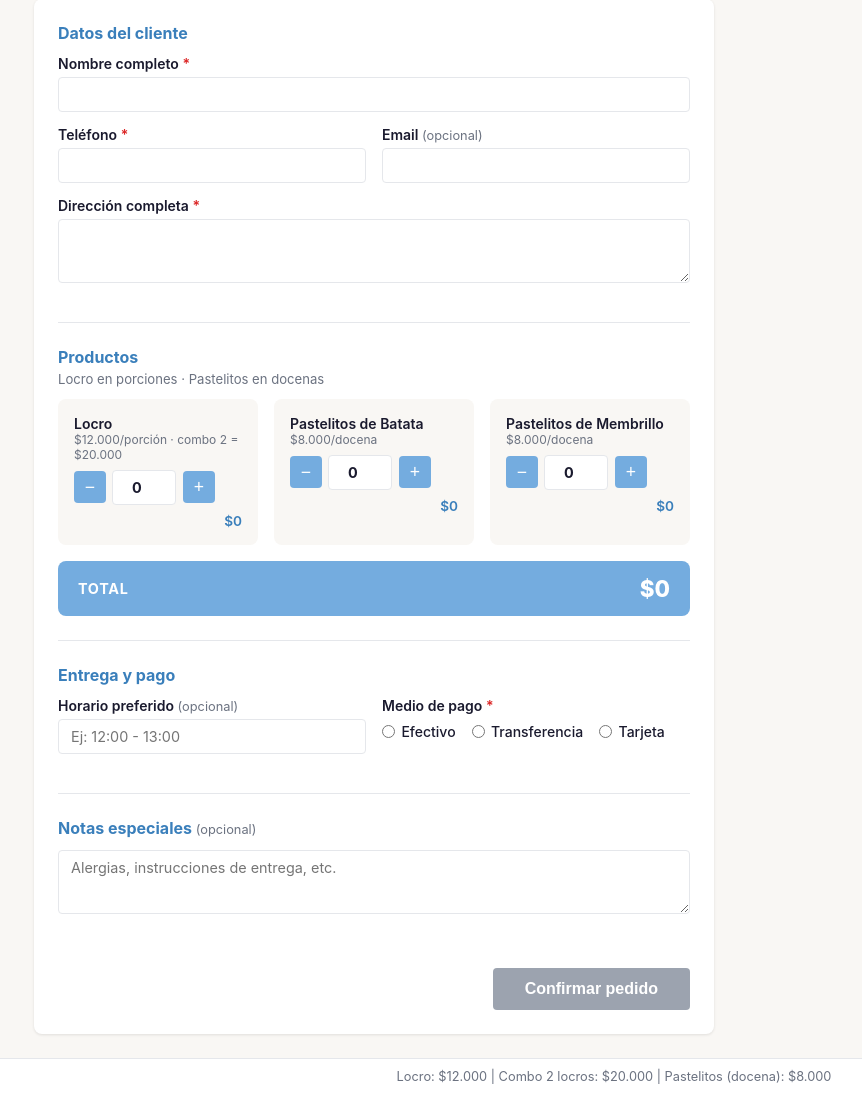
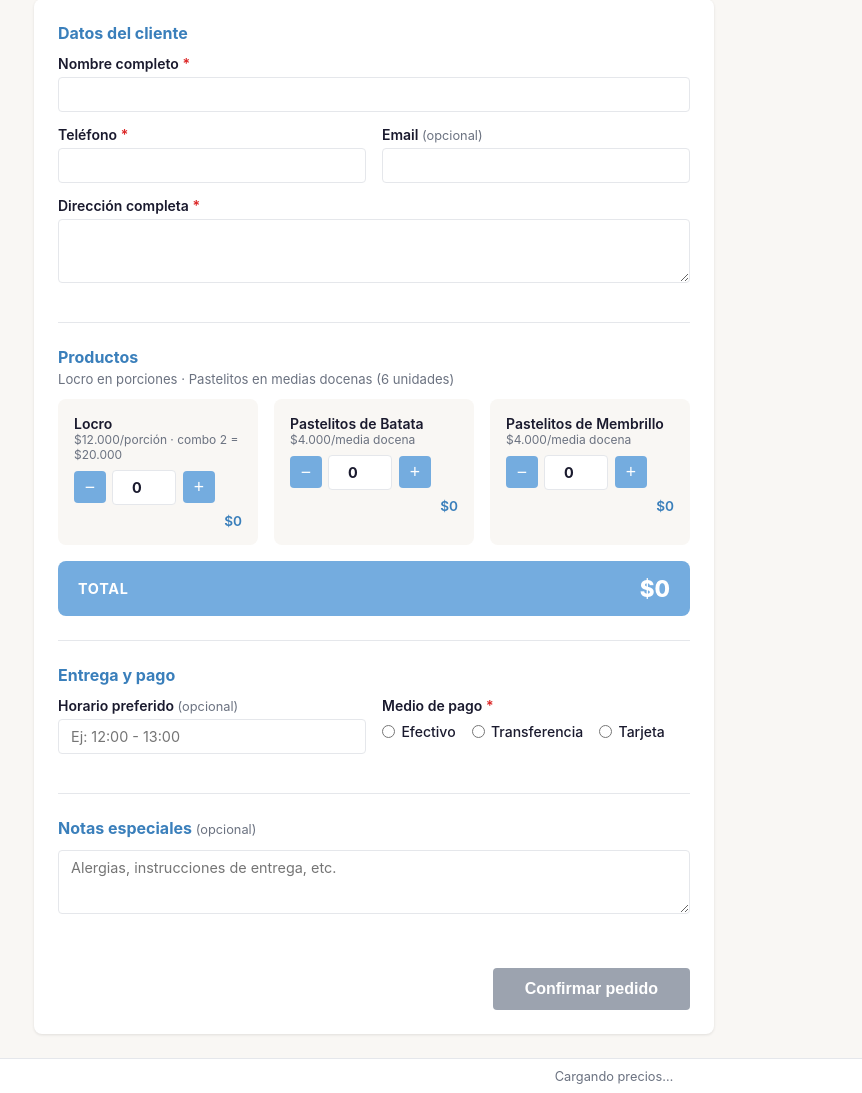
Before and after one commit to clcdavi/ventasRF, a Flask app: page /nuevo-pedido in a window 1280 px wide. Shown: the part 137-1230 px from the top of the page, without its empty margins (26-888 px from the left). Run offline with Flask 3, Linux system fonts and the light colour scheme.

Commit message:
Change pastelitos unit from docena to media docena at  each

```diff
--- a/app.py
+++ b/app.py
@@ -4,7 +4,7 @@
 from flask import Flask, render_template, request, jsonify, redirect, url_for, send_file
 from config import (ESTADOS, MEDIOS_PAGO,
                     PRECIO_LOCRO_UNITARIO, PRECIO_LOCRO_COMBO,
-                    PRECIO_PASTELITO_DOCENA)
+                    PRECIO_PASTELITO_MEDIA_DOCENA)
 import models
 import io
 from openpyxl import Workbook
@@ -155,7 +155,7 @@
     return jsonify({
         'locro_unitario': PRECIO_LOCRO_UNITARIO,
         'locro_combo':    PRECIO_LOCRO_COMBO,
-        'pastelito_docena': PRECIO_PASTELITO_DOCENA,
+        'pastelito_media_docena': PRECIO_PASTELITO_MEDIA_DOCENA,
     })
 
 
--- a/config.py
+++ b/config.py
@@ -3,8 +3,8 @@
 PRECIO_LOCRO_UNITARIO = 12000   # ARS — 1 porción
 PRECIO_LOCRO_COMBO    = 20000   # ARS — 2 porciones (descuento de $4.000)
 
-# Pastelitos: mismo precio para batata y membrillo, la cantidad es en DOCENAS
-PRECIO_PASTELITO_DOCENA = 8000  # ARS — 1 docena (batata o membrillo)
+# Pastelitos: mismo precio para batata y membrillo, la cantidad es en MEDIAS DOCENAS
+PRECIO_PASTELITO_MEDIA_DOCENA = 4000  # ARS — 1 media docena (batata o membrillo)
 
 # ── Estados válidos del pedido (en orden de flujo) ──────────────────────────
 ESTADOS = ['Pendiente', 'En preparación', 'En envío', 'Entregado']
--- a/models.py
+++ b/models.py
@@ -4,7 +4,7 @@
 from datetime import datetime
 from config import (ESTADOS, MEDIOS_PAGO,
                     PRECIO_LOCRO_UNITARIO, PRECIO_LOCRO_COMBO,
-                    PRECIO_PASTELITO_DOCENA)
+                    PRECIO_PASTELITO_MEDIA_DOCENA)
 
 
 def get_db():
@@ -56,7 +56,7 @@
 
 def calcular_total(qty_locro, qty_batata, qty_membrillo):
     total_locro = (qty_locro // 2) * PRECIO_LOCRO_COMBO + (qty_locro % 2) * PRECIO_LOCRO_UNITARIO
-    total_pastelitos = (qty_batata + qty_membrillo) * PRECIO_PASTELITO_DOCENA
+    total_pastelitos = (qty_batata + qty_membrillo) * PRECIO_PASTELITO_MEDIA_DOCENA
     return total_locro + total_pastelitos
 
 
--- a/static/js/dashboard.js
+++ b/static/js/dashboard.js
@@ -153,8 +153,8 @@
 function resumenProductos(p) {
   const partes = [];
   if (p.cantidad_locro > 0)               partes.push(`${p.cantidad_locro} locro`);
-  if (p.cantidad_pastelito_batata > 0)    partes.push(`${p.cantidad_pastelito_batata} doc batata`);
-  if (p.cantidad_pastelito_membrillo > 0) partes.push(`${p.cantidad_pastelito_membrillo} doc memb.`);
+  if (p.cantidad_pastelito_batata > 0)    partes.push(`${p.cantidad_pastelito_batata} ½doc batata`);
+  if (p.cantidad_pastelito_membrillo > 0) partes.push(`${p.cantidad_pastelito_membrillo} ½doc memb.`);
   return partes.join('<br>') || '—';
 }
 
--- a/static/js/order_form.js
+++ b/static/js/order_form.js
@@ -5,7 +5,7 @@
 
 let PRECIO_LOCRO_UNITARIO = 12000;
 let PRECIO_LOCRO_COMBO    = 20000;
-let PRECIO_PASTELITO_DOCENA = 8000;
+let PRECIO_PASTELITO_MEDIA_DOCENA = 4000;
 
 const form       = document.getElementById('form-pedido');
 const btnSubmit  = document.getElementById('btn-submit');
@@ -17,14 +17,14 @@
 fetch('/api/precios')
   .then(r => r.json())
   .then(p => {
-    PRECIO_LOCRO_UNITARIO   = p.locro_unitario;
-    PRECIO_LOCRO_COMBO      = p.locro_combo;
-    PRECIO_PASTELITO_DOCENA = p.pastelito_docena;
+    PRECIO_LOCRO_UNITARIO     = p.locro_unitario;
+    PRECIO_LOCRO_COMBO        = p.locro_combo;
+    PRECIO_PASTELITO_MEDIA_DOCENA = p.pastelito_media_docena;
     // Actualizar hints de precio en el DOM
     const hintLocro = document.getElementById('hint-locro');
     const hintPastelito = document.getElementById('hint-pastelito');
     if (hintLocro) hintLocro.textContent = `$${fmt(PRECIO_LOCRO_UNITARIO)}/porción · combo 2 = $${fmt(PRECIO_LOCRO_COMBO)}`;
-    if (hintPastelito) hintPastelito.textContent = `$${fmt(PRECIO_PASTELITO_DOCENA)}/docena`;
+    if (hintPastelito) hintPastelito.textContent = `$${fmt(PRECIO_PASTELITO_MEDIA_DOCENA)}/media docena`;
     recalcular(); // calcular total inicial para el formulario de edición (ya tiene valores)
   });
 
@@ -36,7 +36,7 @@
 // ── Cálculo del total ────────────────────────────────────────────────────────
 function calcularTotal(qLocro, qBatata, qMembrillo) {
   const totalLocro      = Math.floor(qLocro / 2) * PRECIO_LOCRO_COMBO + (qLocro % 2) * PRECIO_LOCRO_UNITARIO;
-  const totalPastelitos = (qBatata + qMembrillo) * PRECIO_PASTELITO_DOCENA;
+  const totalPastelitos = (qBatata + qMembrillo) * PRECIO_PASTELITO_MEDIA_DOCENA;
   return totalLocro + totalPastelitos;
 }
 
@@ -47,8 +47,8 @@
 
   // Subtotales por producto
   const subLocro     = Math.floor(qLocro / 2) * PRECIO_LOCRO_COMBO + (qLocro % 2) * PRECIO_LOCRO_UNITARIO;
-  const subBatata    = qBatata * PRECIO_PASTELITO_DOCENA;
-  const subMembrillo = qMembrillo * PRECIO_PASTELITO_DOCENA;
+  const subBatata    = qBatata * PRECIO_PASTELITO_MEDIA_DOCENA;
+  const subMembrillo = qMembrillo * PRECIO_PASTELITO_MEDIA_DOCENA;
 
   const subLocroEl     = document.getElementById('sub-locro');
   const subBataEl      = document.getElementById('sub-batata');
--- a/templates/dashboard.html
+++ b/templates/dashboard.html
@@ -95,14 +95,14 @@
         <span class="stat-val" id="val-locro">0</span>
       </div>
       <div class="stat-row">
-        <span class="stat-name">Pastelitos Batata (doc)</span>
+        <span class="stat-name">Pastelitos Batata (½ doc)</span>
         <div class="bar-wrap">
           <div class="bar bar-gold" id="bar-batata" style="width:0%"></div>
         </div>
         <span class="stat-val" id="val-batata">0</span>
       </div>
       <div class="stat-row">
-        <span class="stat-name">Pastelitos Membrillo (doc)</span>
+        <span class="stat-name">Pastelitos Membrillo (½ doc)</span>
         <div class="bar-wrap">
           <div class="bar bar-gold" id="bar-membrillo" style="width:0%"></div>
         </div>
--- a/templates/editar_pedido.html
+++ b/templates/editar_pedido.html
@@ -48,7 +48,7 @@
   <!-- ── Sección Productos ── -->
   <section class="form-section">
     <h2 class="section-title">Productos</h2>
-    <p class="section-hint">Locro en porciones · Pastelitos en docenas</p>
+    <p class="section-hint">Locro en porciones · Pastelitos en medias docenas (6 unidades)</p>
 
     <div class="productos-grid">
 
@@ -69,7 +69,7 @@
       <div class="producto-item">
         <label for="cantidad_pastelito_batata">
           Pastelitos de Batata
-          <span class="precio-hint">$8.000/docena</span>
+          <span class="precio-hint">$4.000/media docena</span>
         </label>
         <div class="qty-input-wrap">
           <button type="button" class="qty-btn" data-target="cantidad_pastelito_batata" data-delta="-1">−</button>
@@ -83,7 +83,7 @@
       <div class="producto-item">
         <label for="cantidad_pastelito_membrillo">
           Pastelitos de Membrillo
-          <span class="precio-hint">$8.000/docena</span>
+          <span class="precio-hint">$4.000/media docena</span>
         </label>
         <div class="qty-input-wrap">
           <button type="button" class="qty-btn" data-target="cantidad_pastelito_membrillo" data-delta="-1">−</button>
--- a/templates/nuevo_pedido.html
+++ b/templates/nuevo_pedido.html
@@ -51,7 +51,7 @@
   <!-- ── Sección Pedido ── -->
   <section class="form-section">
     <h2 class="section-title">Productos</h2>
-    <p class="section-hint">Locro en porciones · Pastelitos en docenas</p>
+    <p class="section-hint">Locro en porciones · Pastelitos en medias docenas (6 unidades)</p>
 
     <div class="productos-grid">
 
@@ -71,7 +71,7 @@
       <div class="producto-item">
         <label for="cantidad_pastelito_batata">
           Pastelitos de Batata
-          <span class="precio-hint" id="hint-pastelito">$8.000/docena</span>
+          <span class="precio-hint" id="hint-pastelito">$4.000/media docena</span>
         </label>
         <div class="qty-input-wrap">
           <button type="button" class="qty-btn" data-target="cantidad_pastelito_batata" data-delta="-1">−</button>
@@ -84,7 +84,7 @@
       <div class="producto-item">
         <label for="cantidad_pastelito_membrillo">
           Pastelitos de Membrillo
-          <span class="precio-hint">$8.000/docena</span>
+          <span class="precio-hint">$4.000/media docena</span>
         </label>
         <div class="qty-input-wrap">
           <button type="button" class="qty-btn" data-target="cantidad_pastelito_membrillo" data-delta="-1">−</button>
```
